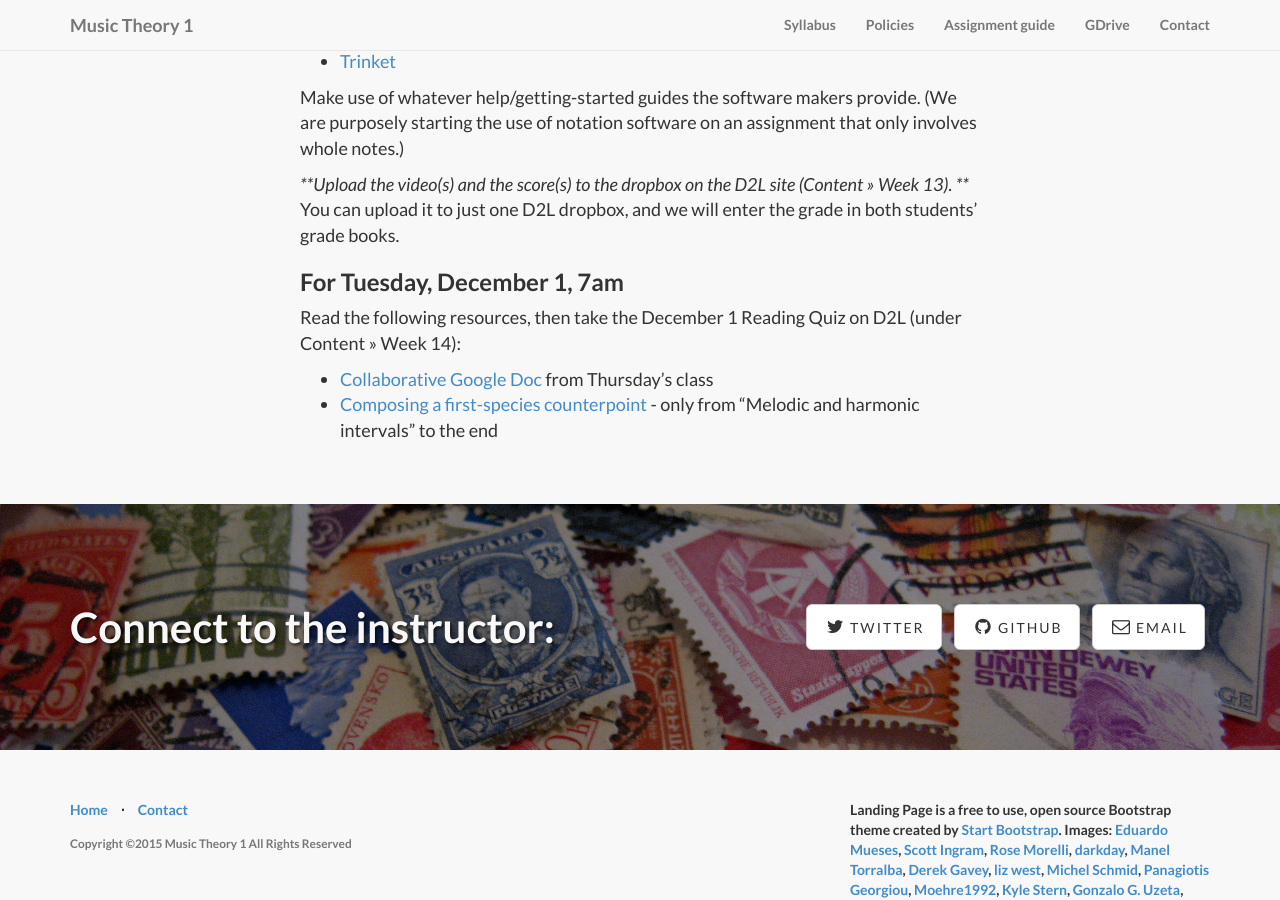
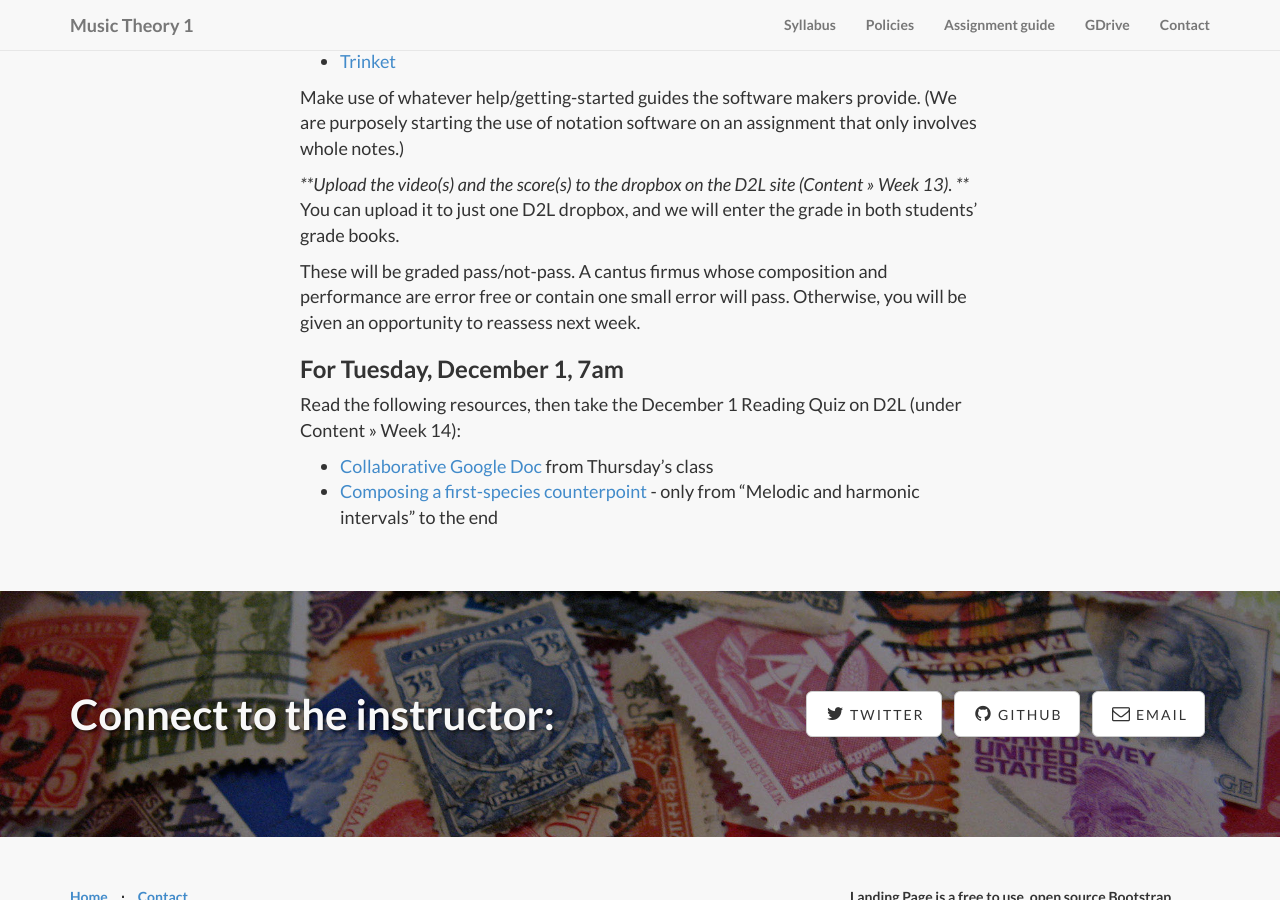
Before and after one commit to kshaffer/theory1, a Jekyll site: the page built from week13.md, in a window 1280 px wide and 900 px high, scrolled down 1497 px. Built offline with Jekyll 4.4.1, drawn with Linux system fonts in a browser that asks for light colours; nearby versions of some CDN libraries; library files that are not in the unit come from our copies.

Commit message:
Week 13 update

```diff
--- a/week13.md
+++ b/week13.md
@@ -37,6 +37,8 @@ Make use of whatever help/getting-started guides the software makers provide. (W
 
 ***Upload the video(s) and the score(s) to the dropbox on the D2L site (Content >> Week 13). *** You can upload it to just one D2L dropbox, and we will enter the grade in both students' grade books.
 
+These will be graded pass/not-pass. A cantus firmus whose composition and performance are error free or contain one small error will pass. Otherwise, you will be given an opportunity to reassess next week.
+
 
 ### For Tuesday, December 1, 7am
 
```
Also changed, not shown: CFExercises.md (+3 -3 lines).
